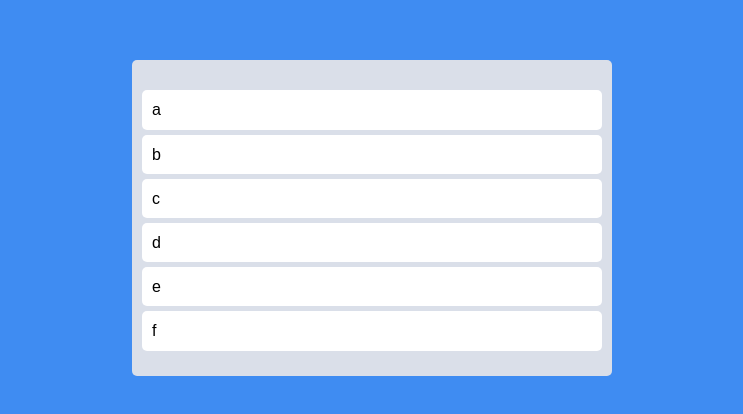
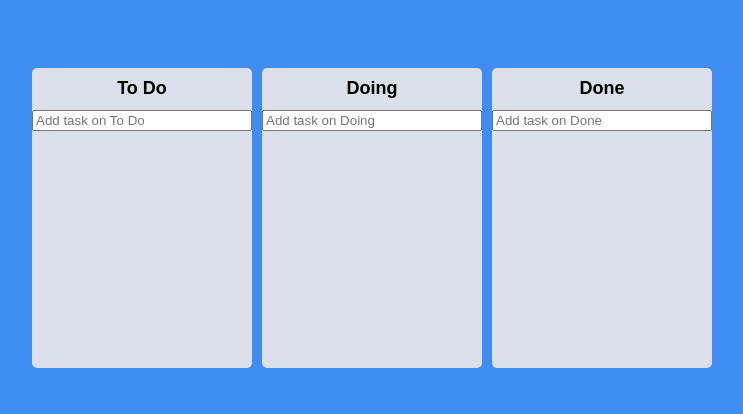
Before and after one commit to Leesugyoung/To-Do-List-App, a React (Create React App) app: page / in a window 1280 px wide. Shown: the part 182-596 px from the top of the page, without its empty margins (268-1011 px from the left). Built offline with nearby package versions, Linux system fonts and the light colour scheme.

Commit message:
trello with react dnd

```diff
--- a/src/App.tsx
+++ b/src/App.tsx
@@ -1,18 +1,13 @@
-import {
-  DragDropContext,
-  Draggable,
-  Droppable,
-  DropResult,
-} from "react-beautiful-dnd";
+import { DragDropContext, DropResult } from "react-beautiful-dnd";
 import { useRecoilState } from "recoil";
 import styled from "styled-components";
 import { toDoState } from "./atoms";
-import DragabbleCard from "./Components/DraggableCard";
+import Board from "./Components/Board";
 
 const Wrapper = styled.div`
   display: flex;
-  max-width: 480px;
-  width: 100%;
+  max-width: 680px;
+  width: 100vw;
   margin: 0 auto;
   justify-content: center;
   align-items: center;
@@ -20,28 +15,25 @@
 `;
 
 const Boards = styled.div`
-  display: grid;
+  display: flex;
+  justify-content: center;
+  align-items: flex-start;
   width: 100%;
-  grid-template-columns: repeat(1, 1fr);
+  gap: 10px;
 `;
 
-const Board = styled.div`
-  padding: 20px 10px;
-  padding-top: 30px;
-  background-color: ${props => props.theme.boardColor};
-  border-radius: 5px;
-  min-height: 200px;
-`;
-
-const toDos = ["a", "b", "c", "d", "e", "f"];
+// draggableId: 드래그 되었던 Draggable의 id
+// type: 드래그 되었던 Draggable의 type
+// source: Draggable이 시작된 위치
+// destination: Draggable이 끝난 위치
 
 function App() {
   const [toDos, setToDos] = useRecoilState(toDoState);
-  const onDragend = ({ draggableId, destination, source }: DropResult) => {
+  /* const onDragend = ({ draggableId, destination, source }: DropResult) => {
     // → 드래그가 끝났을 때 실행되는 함수
     if (!destination) return;
     // → 유저가 같은 자리에 dnd 했을 경우에는 종료
-    setToDos(oldToDos => {
+     setToDos(oldToDos => {
       const toDosCopy = [...oldToDos];
       // 1) Delete item on source.index
       // console.log("Delete item on", source.index);
@@ -55,21 +47,51 @@
       // console.log(toDosCopy);
       return toDosCopy;
     });
+  }; */
+  const onDragEnd = (info: DropResult) => {
+    const { destination, draggableId, source } = info;
+    if (!destination) return;
+    if (destination?.droppableId === source.droppableId) {
+      // same board movement!!
+      setToDos(allBoards => {
+        const boardCopy = [...allBoards[source.droppableId]];
+        // 1. board 를 받아서
+        const taskObj = boardCopy[source.index];
+        // 2. taskObj 에 to do obj 전체를 받고
+        boardCopy.splice(source.index, 1);
+        boardCopy.splice(destination?.index, 0, taskObj);
+        // 3. to do obj 를 다시 넣어준다.
+        return {
+          ...allBoards,
+          [source.droppableId]: boardCopy,
+          // "doing" : boardCopy
+        };
+      });
+    }
+    if (destination.droppableId !== source.droppableId) {
+      // cross board movment!!
+      setToDos(allBoards => {
+        const sourceBoard = [...allBoards[source.droppableId]];
+        const taskObj = sourceBoard[source.index];
+        const destinationBoard = [...allBoards[destination.droppableId]];
+        sourceBoard.splice(source.index, 1);
+        destinationBoard.splice(destination?.index, 0, taskObj);
+        return {
+          ...allBoards,
+          [source.droppableId]: sourceBoard,
+          [destination.droppableId]: destinationBoard,
+        };
+      });
+    }
   };
+
   return (
-    <DragDropContext onDragEnd={onDragend}>
+    <DragDropContext onDragEnd={onDragEnd}>
       <Wrapper>
         <Boards>
-          <Droppable droppableId="one">
-            {magic => (
-              <Board ref={magic.innerRef} {...magic.droppableProps}>
-                {toDos.map((toDo, index) => (
-                  <DragabbleCard key={toDo} index={index} toDo={toDo} />
-                ))}
-                {magic.placeholder}
-              </Board>
-            )}
-          </Droppable>
+          {Object.keys(toDos).map(boardId => (
+            <Board boardId={boardId} key={boardId} toDos={toDos[boardId]} />
+          ))}
         </Boards>
       </Wrapper>
     </DragDropContext>
--- /dev/null
+++ b/src/Components/Board.tsx
@@ -0,0 +1,113 @@
+import { Droppable } from "react-beautiful-dnd";
+import DragabbleCard from "./DraggableCard";
+import styled from "styled-components";
+import { useForm } from "react-hook-form";
+import { IToDo, toDoState } from "../atoms";
+import { useSetRecoilState } from "recoil";
+
+const Wrapper = styled.div`
+  width: 300px;
+  padding-top: 10px;
+  background-color: ${props => props.theme.boardColor};
+  border-radius: 5px;
+  min-height: 300px;
+  display: flex;
+  flex-direction: column;
+`;
+
+const Title = styled.h2`
+  text-align: center;
+  font-weight: 600;
+  margin-bottom: 10px;
+  font-size: 18px;
+`;
+
+interface IAreaProps {
+  isDraggingFromThis: boolean;
+  isDraggingOver: boolean;
+}
+
+const Area = styled.div<IAreaProps>`
+  background-color: ${props =>
+    props.isDraggingOver // board 위에 있을때
+      ? "#b8c2c7"
+      : props.isDraggingFromThis // board 떠날때
+      ? "#dfe6e9"
+      : "trnspernent"};
+  flex-grow: 1;
+  transition: background-color 0.3s ease-in-out;
+  border-radius: 5px;
+  padding: 10px;
+`;
+
+const Form = styled.form`
+  width: 100%;
+  input {
+    width: 100%;
+  }
+`;
+
+interface IBoardProps {
+  toDos: IToDo[];
+  boardId: string;
+}
+
+interface IFrom {
+  toDo: string;
+}
+
+function Board({ toDos, boardId }: IBoardProps) {
+  const SetToDos = useSetRecoilState(toDoState);
+  const { register, setValue, handleSubmit } = useForm<IFrom>();
+  const onValid = ({ toDo }: IFrom) => {
+    const newToDo = {
+      id: Date.now(),
+      text: toDo,
+    };
+    SetToDos(allBoards => {
+      return {
+        ...allBoards,
+        [boardId]: [newToDo, ...allBoards[boardId]],
+      };
+    });
+    setValue("toDo", "");
+  };
+  return (
+    <Wrapper>
+      <Title>{boardId}</Title>
+      <Form onSubmit={handleSubmit(onValid)}>
+        <input
+          {...register("toDo", { required: true })}
+          type="text"
+          placeholder={`Add task on ${boardId}`}
+        />
+      </Form>
+      <Droppable droppableId={boardId}>
+        {(
+          magic,
+          info // info == Snapshot
+        ) => (
+          <Area
+            isDraggingOver={info.isDraggingOver}
+            isDraggingFromThis={Boolean(info.draggingFromThisWith)}
+            ref={magic.innerRef}
+            // react js 컴포넌트를 통해 html 요소를 가져올 수 있음
+            {...magic.droppableProps}
+          >
+            {toDos.map((toDo, index) => (
+              <DragabbleCard
+                key={toDo.id}
+                index={index}
+                toDoId={toDo.id}
+                toDoText={toDo.text}
+              />
+            ))}
+            {magic.placeholder}
+          </Area>
+        )}
+      </Droppable>
+    </Wrapper>
+  );
+}
+
+export default Board;
--- a/src/Components/DraggableCard.tsx
+++ b/src/Components/DraggableCard.tsx
@@ -1,31 +1,36 @@
 import { Draggable } from "react-beautiful-dnd";
 import styled from "styled-components";
 import React from "react";
+import { Snapshot } from "recoil";
 
-const Card = styled.div`
+const Card = styled.div<{ isDragging: boolean }>`
   border-radius: 5px;
   margin-bottom: 5px;
   padding: 10px 10px;
-  background-color: ${props => props.theme.cardColor};
+  background-color: ${props =>
+    props.isDragging ? "#d4eaff" : props.theme.cardColor};
+  box-shadow: ${props =>
+    props.isDragging ? "2px 0px 5px rgba(0, 0, 0, 0.05)" : "none"};
 `;
 
 interface IDragabbleCardProps {
-  toDo: string;
+  toDoId: number;
+  toDoText: string;
   index: number;
 }
 
-function DragabbleCard({ toDo, index }: IDragabbleCardProps) {
-  console.log(toDo, "has been rendered");
+function DragabbleCard({ toDoId, toDoText, index }: IDragabbleCardProps) {
   return (
-    <Draggable key={toDo} draggableId={toDo} index={index}>
-      {/* key 와 draggableId 의 키값은 무조건 같아야한다. */}
-      {magic => (
+    <Draggable draggableId={toDoId + ""} index={index}>
+      {/*  number 형식인 toDoId 를 +"" 를 붙여 string 으로 변환 */}
+      {(magic, snapshot) => (
         <Card
+          isDragging={snapshot.isDragging}
           ref={magic.innerRef}
           {...magic.dragHandleProps}
           {...magic.draggableProps}
         >
-          {toDo}
+          {toDoText}
         </Card>
       )}
     </Draggable>
--- a/src/atoms.tsx
+++ b/src/atoms.tsx
@@ -1,6 +1,20 @@
 import { atom, selector } from "recoil";
 
-export const toDoState = atom({
+export interface IToDo {
+  id: number;
+  text: string;
+}
+
+interface IToDoState {
+  [key: string]: IToDo[];
+  // string 으로써의 property 와 string array 로 이루어져있다!
+}
+
+export const toDoState = atom<IToDoState>({
   key: "toDo",
-  default: ["a", "b", "c", "d", "e", "f"],
+  default: {
+    "To Do": [],
+    Doing: [],
+    Done: [],
+  },
 });
```
